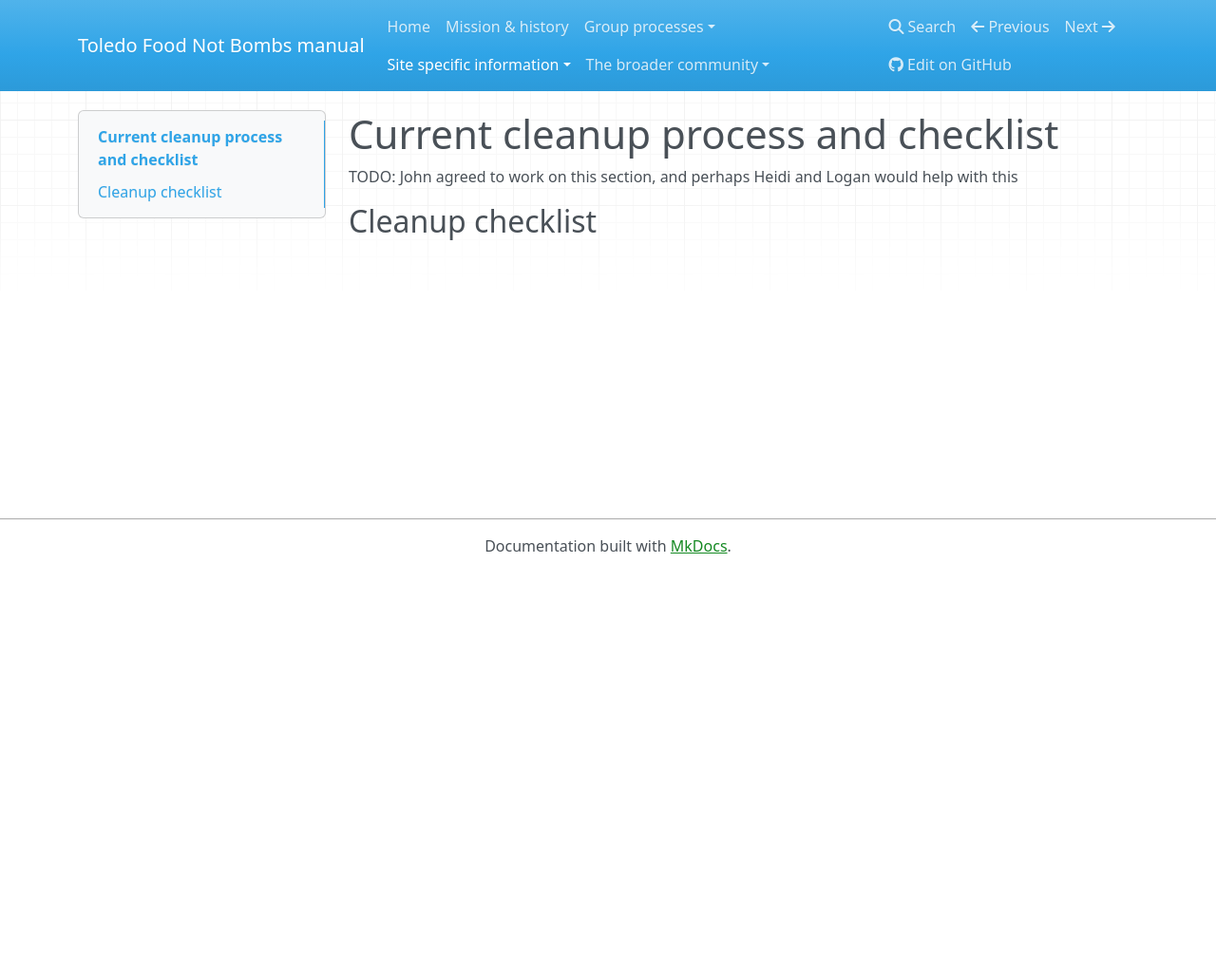
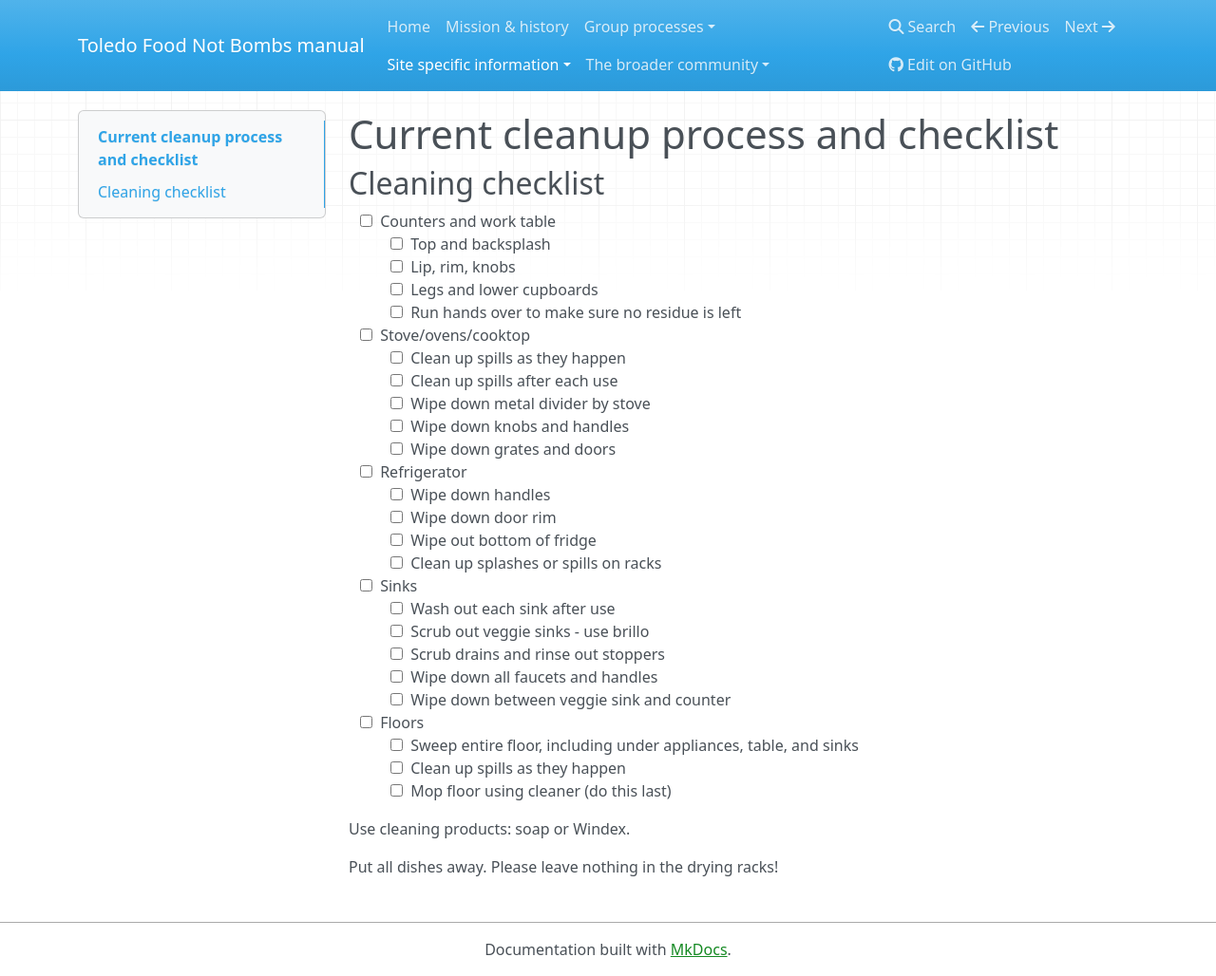
Before and after one commit to ToledoFNB/manual, an MkDocs documentation site: the page built from docs/GLC/cleanup.md, in a window 1280 px wide and 1028 px high. Shown: the whole window at 95% size. Built offline with MkDocs 1.6.1, drawn with Linux system fonts in a browser that asks for light colours; nearby versions of some CDN libraries.

Commit message:
Copy over Heidi's cleanup checklist
Also a few other tweaks, and refer to the extension that allows
displaying the checklist with check boxes.

```diff
--- a/docs/GLC/cleanup.md
+++ b/docs/GLC/cleanup.md
@@ -1,5 +1,34 @@
 # Current cleanup process and checklist
 
-TODO: John agreed to work on this section, and perhaps Heidi and Logan would help with this
+## Cleaning checklist
 
-## Cleanup checklist
+- [ ] Counters and work table
+    - [ ] Top and backsplash
+    - [ ] Lip, rim, knobs
+    - [ ] Legs and lower cupboards
+    - [ ] Run hands over to make sure no residue is left
+- [ ] Stove/ovens/cooktop
+    - [ ] Clean up spills as they happen
+    - [ ] Clean up spills after each use
+    - [ ] Wipe down metal divider by stove
+    - [ ] Wipe down knobs and handles
+    - [ ] Wipe down grates and doors
+- [ ] Refrigerator
+    - [ ] Wipe down handles
+    - [ ] Wipe down door rim
+    - [ ] Wipe out bottom of fridge
+    - [ ] Clean up splashes or spills on racks
+- [ ] Sinks
+    - [ ] Wash out each sink after use
+    - [ ] Scrub out veggie sinks - use brillo
+    - [ ] Scrub drains and rinse out stoppers
+    - [ ] Wipe down all faucets and handles
+    - [ ] Wipe down between veggie sink and counter
+- [ ] Floors
+    - [ ] Sweep entire floor, including under appliances, table, and sinks
+    - [ ] Clean up spills as they happen
+    - [ ] Mop floor using cleaner (do this last)
+
+Use cleaning products: soap or Windex.
+
+Put all dishes away.  Please leave nothing in the drying racks!
--- a/docs/extra.css
+++ b/docs/extra.css
@@ -11,3 +11,13 @@ a, a:hover {
 .dropdown-item.active, .dropdown-item:hover {
   background-color: #148922;
 }
+
+/* From <https://github.com/mkdocs/mkdocs/wiki/MkDocs-Recipes#add-support-for-checkbox-lists>: */
+.task-list-item {
+  list-style-type: none;
+}
+
+.task-list-item input {
+  margin: 0 4px 0.25em -20px;
+  vertical-align: middle;
+}
--- a/mkdocs.yml
+++ b/mkdocs.yml
@@ -29,4 +29,7 @@ repo_url: https://github.com/toledofnb/manual/
 edit_uri: blob/main/docs/
 extra_css:
   - extra.css
+markdown_extensions:
+  - pymdownx.tasklist:
+      clickable_checkbox: True
 # theme: readthedocs
```
Also changed, not shown: docs/communication.md (+1 -1 lines), docs/signup.md (+1 -1 lines).
